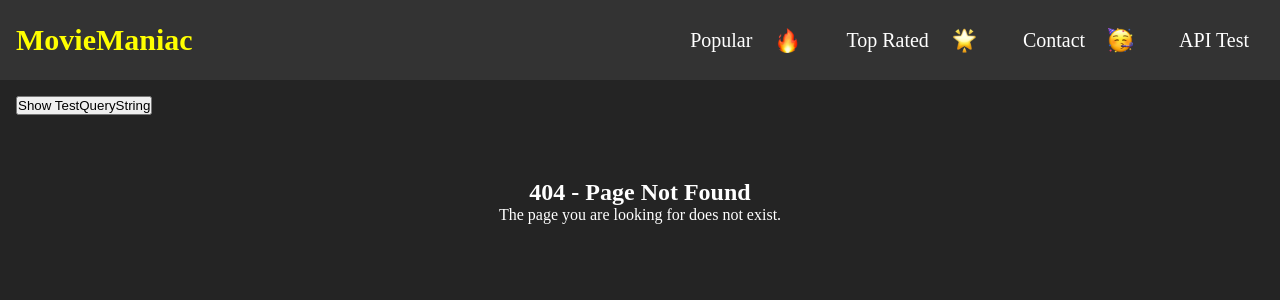
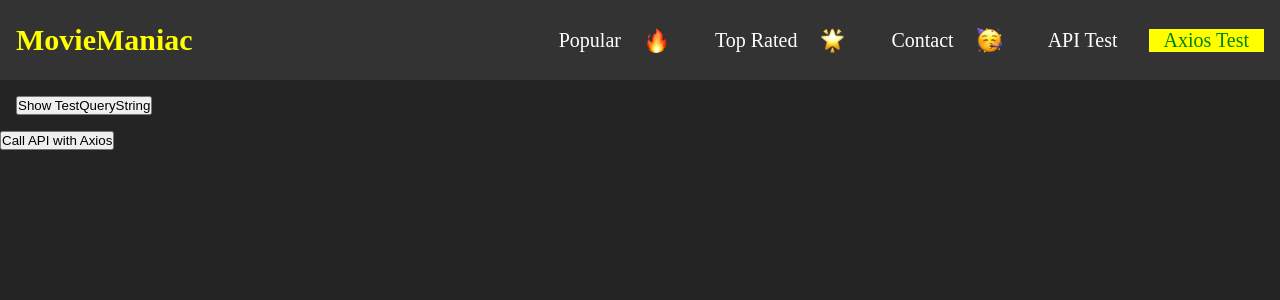
Before and after one commit to MO-SubhrajyotiM-23205/MyCoPilotWorkSpace, a React (Vite) app in the folder MovieManiac/: page /axioscalling in a window 1280 px wide. Before the commit this address had no page. Shown: the top 300 px of the page. Built offline with nearby package versions, Linux system fonts and the light colour scheme.

Commit message:
Implement Axios process

```diff
--- a/MovieManiac/package.json
+++ b/MovieManiac/package.json
@@ -10,6 +10,7 @@
     "preview": "vite preview"
   },
   "dependencies": {
+    "axios": "^1.11.0",
     "react": "^19.1.1",
     "react-dom": "^19.1.1",
     "react-router-dom": "^7.8.2"
--- a/MovieManiac/src/App.jsx
+++ b/MovieManiac/src/App.jsx
@@ -1,11 +1,12 @@
 import React from "react";
+import { Route, Routes, useNavigate } from "react-router-dom";
+import TestQueryString from "./assets/Components/TestQueryString";
 import "./app.css";
 import Navbar from "./assets/Components/NavBar/Navbar";
 import MovieList from "./assets/Components/Movielist/MovieList";
 import APITest from "./assets/Components/Movielist/APITest";
 import NotFound from "./assets/Components/NotFound";
-import { Route, Routes, useNavigate } from "react-router-dom";
-import TestQueryString from "./assets/Components/TestQueryString";
+import APIAxiosCalling from "./assets/Components/Movielist/APIAxiosCalling";
 
 function App() {
   const navigate = useNavigate();
@@ -22,6 +23,7 @@ function App() {
           <Route path="/movielist" element={<MovieList />} />
           <Route path="/apitest" element={<APITest />} />
           <Route path="/testabc" element={<TestQueryString />} />
+          <Route path="/axioscalling" element={<APIAxiosCalling />} />
           <Route path="*" element={<NotFound />} />
         </Routes>
       </main>
--- /dev/null
+++ b/MovieManiac/src/assets/Components/Movielist/APIAxiosCalling.jsx
@@ -0,0 +1,37 @@
+import React, { useState } from "react";
+import axios from "axios";
+
+const APIAxiosCalling = () => {
+    const [response, setResponse] = useState(null);
+    const [error, setError] = useState(null);
+
+    const callApi = async () => {
+        try {
+                const res = await axios.post(
+                    "/api?LATITUDE=32.7221248&LONGITUDE=74.858496",
+                    undefined,
+                    {
+                        headers: {
+                            "x-api-key": "YGjtkqG4l17CDyC29MHTx7OiG865pA3taHbelODV",
+                            "authorizationToken": "tyK3DkD00111USXT"
+                        }
+                    }
+                );
+            setResponse(res.data);
+            setError(null);
+        } catch (err) {
+            setError("API call failed");
+            setResponse(null);
+        }
+    };
+
+    return (
+        <div>
+            <button onClick={callApi}>Call API with Axios</button>
+            {response && <pre>{JSON.stringify(response, null, 2)}</pre>}
+            {error && <div style={{ color: 'red' }}>{error}</div>}
+        </div>
+    );
+};
+
+export default APIAxiosCalling;
--- a/MovieManiac/src/assets/Components/NavBar/Navbar.jsx
+++ b/MovieManiac/src/assets/Components/NavBar/Navbar.jsx
@@ -14,6 +14,7 @@ const Navbar = () => {
           <NavLink to="/about">Top Rated <img src={star} alt="Star" className="navbar_icon" /></NavLink>
           <NavLink to="/contact">Contact <img src={party} alt="Party" className="navbar_icon" /></NavLink>
           <NavLink to="/apitest">API Test</NavLink>
+          <NavLink to="/axioscalling">Axios Test</NavLink>
         </div>
 
       </nav>
```
Also changed, not shown: 1 other file (tests, documents, lock files or other folders).
